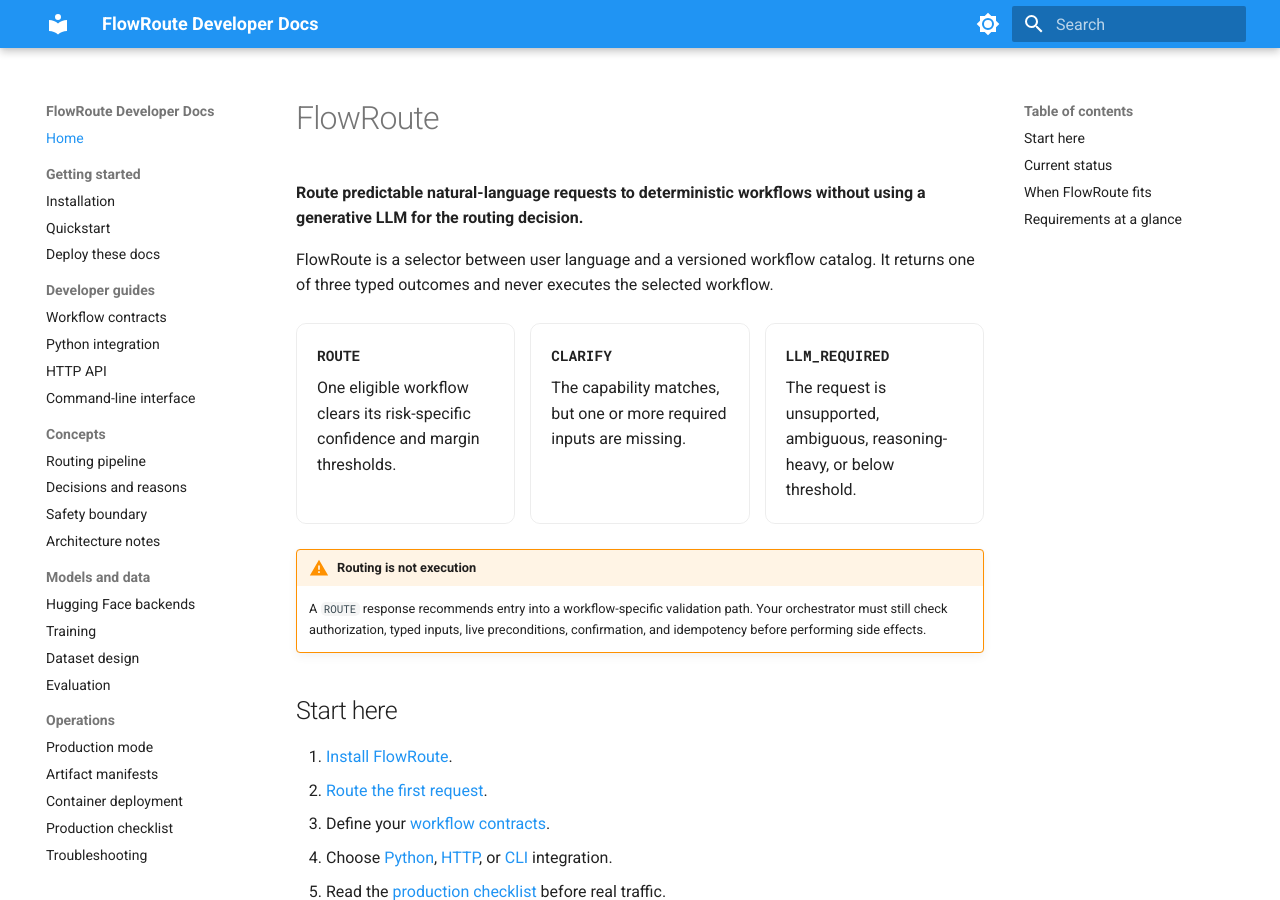
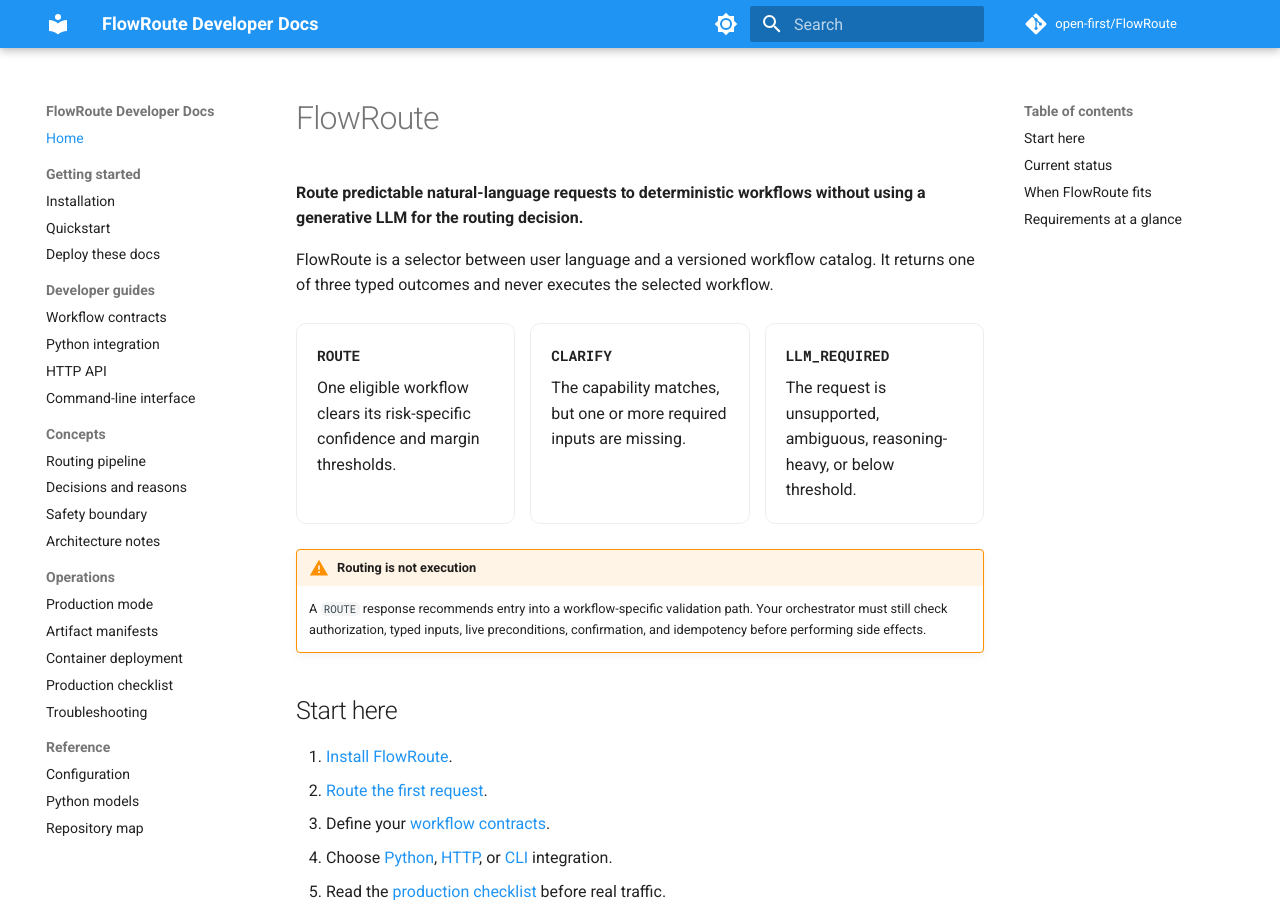
Before and after one commit to open-first/FlowRoute, an MkDocs documentation site: the page built from docs/index.md, in a window 1280 px wide and 900 px high. Built offline with MkDocs 1.6.1 and Material for MkDocs 9.7.7, drawn with Linux system fonts in a browser that asks for light colours; comment, search, counter and statistics services are not loaded.

Commit message:
Add GitHub Pages deployment for docs
Deploy the MkDocs site to GitHub Pages on pushes to main via the
Pages Actions flow.

Drop the "Models and data" nav section, which referenced four files
under docs/models/ that do not exist. With strict mode enabled these
warnings were fatal and broke `mkdocs build --strict` in CI.

Set site_url and repo_url so canonical links and sitemap.xml resolve
to the published Pages site.

```diff
--- a/mkdocs.yml
+++ b/mkdocs.yml
@@ -1,5 +1,8 @@
 site_name: FlowRoute Developer Docs
 site_description: Developer guide for safe, selective routing to deterministic workflows.
+site_url: https://open-first.github.io/FlowRoute/
+repo_url: https://github.com/open-first/FlowRoute
+repo_name: open-first/FlowRoute
 site_dir: site
 docs_dir: docs
 strict: true
@@ -47,11 +50,6 @@
       - Decisions and reasons: concepts/decisions.md
       - Safety boundary: concepts/safety-boundary.md
       - Architecture notes: architecture.md
-  - Models and data:
-      - Hugging Face backends: models/hugging-face.md
-      - Training: models/training.md
-      - Dataset design: models/dataset-design.md
-      - Evaluation: models/evaluation.md
   - Operations:
       - Production mode: operations/production-mode.md
       - Artifact manifests: operations/artifact-manifests.md
```
Also changed, not shown: 1 other file.
